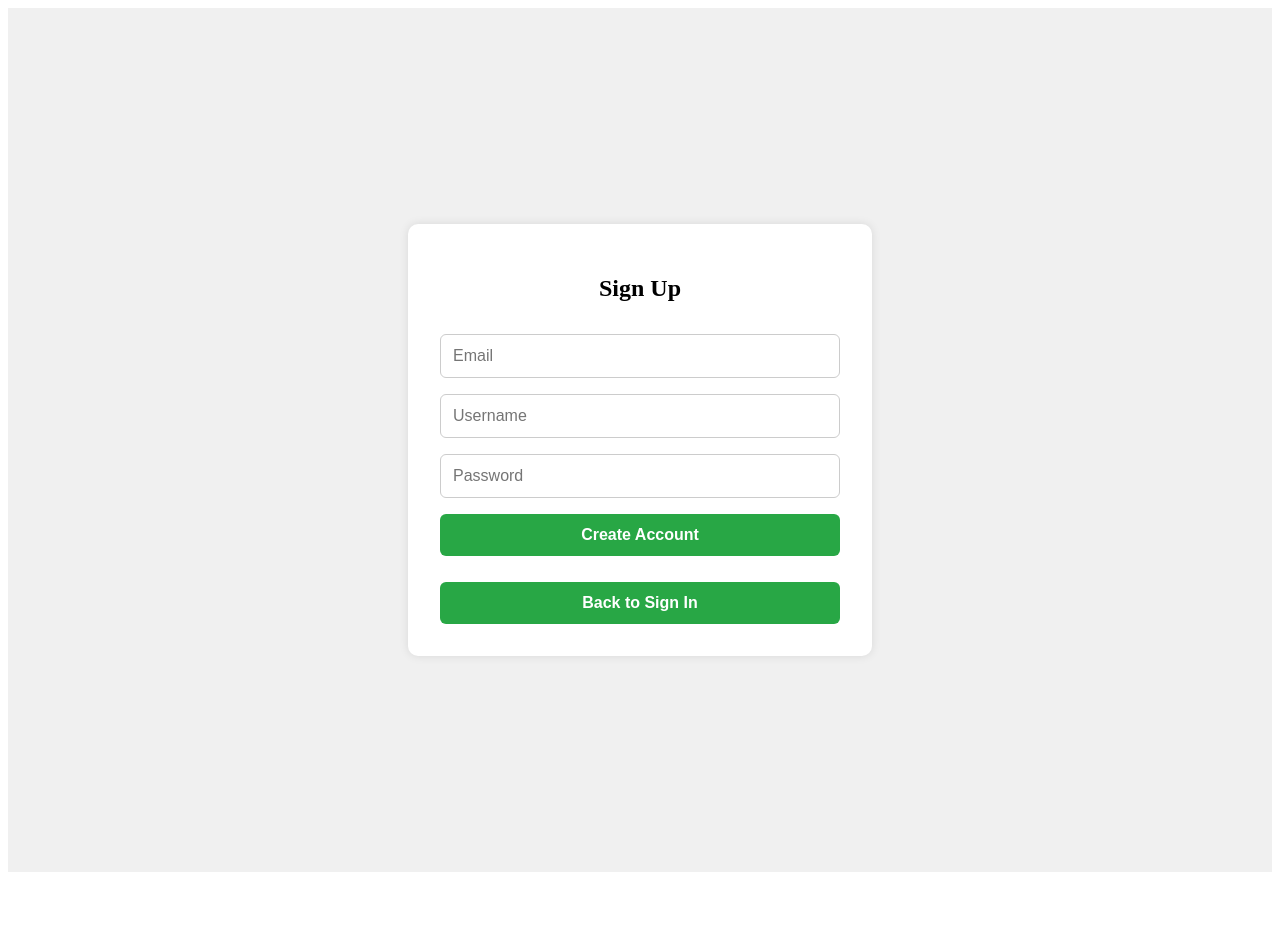
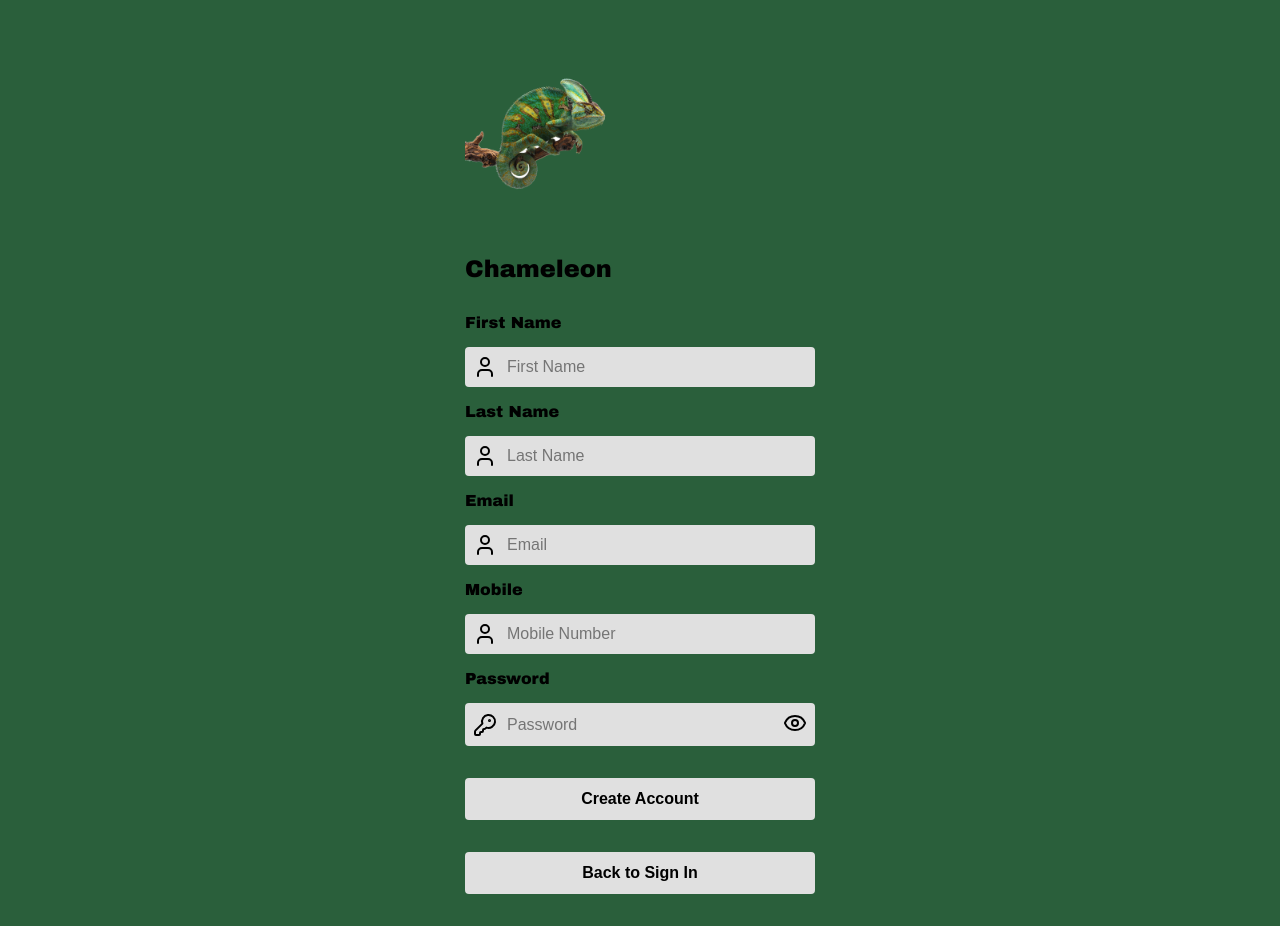
Before and after one commit to NikhilKumar41/EVAT-Website, a React (Vite) app in the folder EVAT-Website/: page /signup in a window 1280 px wide. Before the commit the page ends 880 px from the top, so only its background shows below. Built offline with nearby package versions, Linux system fonts and the light colour scheme.

Commit message:
User portal setup - Add NavBar, auth functions, and localStorage user handling
- Added NavBar with Favourite, Map, and Account links

- Set up Signin, Signup, and Signout functionality

- Store user info in localStorage for session management

- Display user data in Profile page

```diff
--- a/EVAT-Website/package.json
+++ b/EVAT-Website/package.json
@@ -11,6 +11,7 @@
   },
   "dependencies": {
     "leaflet": "^1.9.4",
+    "lucide-react": "^0.528.0",
     "react": "^19.1.0",
     "react-dom": "^19.1.0",
     "react-leaflet": "^5.0.0",
--- /dev/null
+++ b/EVAT-Website/src/components/NavBar.jsx
@@ -0,0 +1,35 @@
+import { useNavigate, useLocation } from 'react-router-dom';
+import '../styles/Style.css';
+
+function NavBar() {
+    const navigate = useNavigate();
+    const location = useLocation();
+
+    // Highlight active button
+    const isActive = (path) => location.pathname === path;
+
+    return (
+        <nav className="nav-bar">
+            <button
+                className={`nav-button ${isActive('/map') ? 'active' : ''}`}
+                onClick={() => navigate('/map')}
+            >
+            🔍 Map
+            </button>
+            <button
+                className={`nav-button ${isActive('/favourite') ? 'active' : ''}`}
+                onClick={() => navigate('/favourite')}
+            >
+            ⭐ Favourite
+            </button>
+            <button
+                className={`nav-button ${isActive('/profile') ? 'active' : ''}`}
+                onClick={() => navigate('/profile')}
+            >
+            👤 Account
+            </button>
+        </nav>
+    );
+}
+
+export default NavBar;
--- /dev/null
+++ b/EVAT-Website/src/pages/Profile.jsx
@@ -0,0 +1,80 @@
+import {useState, useEffect} from 'react';
+import {useNavigate} from 'react-router-dom';
+import {User, Phone, Mail, Eye, HelpCircle} from 'lucide-react';
+import NavBar from '../components/NavBar';
+import '../styles/Style.css';
+
+function Profile() {
+  const navigate = useNavigate();
+  const [user, setUser] = useState(null);
+  //Act like a session
+  const getCurrentUser = () => {
+    const storedUser = localStorage.getItem('currentUser');
+    return storedUser ? JSON.parse(storedUser) : null;
+  };
+  const [showChangePassword, setShowChangePassword] = useState(false);
+  const [newPassword, setNewPassword] = useState('');
+
+  useEffect(() => {
+    const currentUser = getCurrentUser();
+    if (currentUser) {
+      setUser(currentUser);
+    } else {
+      // No logged-in user found, redirect to login
+      navigate('/login');
+    }
+  }, [navigate]);
+
+  const handleSignOut = () => {
+    localStorage.removeItem('currentUser');
+    navigate('/login');
+  };
+
+  if (!user) return null;
+
+  return (
+    <div>
+      <NavBar />
+
+      <div className="auth-container">
+        <div className="auth-form">
+          <h2 className="logo-text">👤 User Profile</h2>
+
+          <p><strong>First Name:</strong> {user.firstName}</p>
+          <p><strong>Last Name:</strong> {user.lastName}</p>
+          <p><strong>Email:</strong> {user.email}</p>
+          <p><strong>Mobile:</strong> {user.mobile}</p>
+
+          {showChangePassword && (
+            <div className="input-group" style={{ marginTop: '1rem' }}>
+              <input
+                type="password"
+                placeholder="New Password"
+                value={newPassword}
+                onChange={(e) => setNewPassword(e.target.value)}
+                className="input"
+              />
+              <button className="button" onClick={handlePasswordChange}>
+                Save New Password
+              </button>
+            </div>
+          )}
+
+          <button
+            className="button"
+            style={{ marginTop: '1.5rem', backgroundColor: '#f44336' }}
+            onClick={handleSignOut}
+          >
+          🔓 Sign Out
+          </button>
+
+          <div className="help-center-link" style={{ marginTop: '1.5rem' }}>
+            <a href="tel:+1800123456">📞 Contact Help Center</a>
+          </div>
+        </div>
+      </div>
+    </div>
+  );
+}
+
+export default Profile;
--- a/EVAT-Website/src/pages/Signin.jsx
+++ b/EVAT-Website/src/pages/Signin.jsx
@@ -1,104 +1,100 @@
-import React, { useState } from 'react';
-import { useNavigate } from 'react-router-dom';
+import {useState} from 'react';
+import {useNavigate} from 'react-router-dom';
+import {Eye, EyeOff, KeyRound, User} from 'lucide-react'; //import icons from library
+import '../styles/Style.css';
 
 function Signin() {
   const [form, setForm] = useState({ email: '', password: '' });
+  const [showPassword, setShowPassword] = useState (false); //toggle password visibility
+  const [error, setError] = useState('');
   const [submitted, setSubmitted] = useState(false);
   const navigate = useNavigate();
 
   const handleChange = (e) => {
     setForm({ ...form, [e.target.name]: e.target.value });
+    setError(''); //clear error on input change
   };
 
   const handleSubmit = (e) => {
     e.preventDefault();
-    console.log('Signin data:', form);
+
+    // Get registered users from localStorage
+    const storedUsers = JSON.parse(localStorage.getItem('users')) || [];
+
+    // Find user with matching email and password
+    const foundUser = storedUsers.find(
+      (u) => u.email === form.email && u.password === form.password
+    );
+
+    if (foundUser) {
+      setError('');
       setSubmitted(true);
-    navigate('/map'); // انتقال به صفحه نقشه
+
+      // Save current session user
+      localStorage.setItem('currentUser', JSON.stringify(foundUser));
+
+      // Redirect to profile page
+      navigate('/profile');
+    } else {
+      setError('Invalid email or password. Please try again!');
+      setSubmitted(false);
+    }
   };
 
   return (
-    <div style={styles.container}>
-      <form onSubmit={handleSubmit} style={styles.form}>
-        <h2 style={styles.title}>Sign In</h2>
+    <div className="auth-container">
+      <img src="/chameleon.png" alt="Chameleon" className="logo-image"/>
+      <h1 className="logo-text">Chameleon</h1>
+
+        <div className="tab-row">
+          <span className="tab active">Sign in</span>
+          <span className="tab" onClick={() => navigate('/signup')}>Create Account</span>
+        </div>
+
+        <form onSubmit={handleSubmit} className="auth-form">
+          <label className="label">Email</label>
+          <div className="input-group">
+            <User className="icon"/>
             <input
-          style={styles.input}
-          type="email"
+              className="input"
+              type="text" //no email validation needed
               name="email"
-          placeholder="Email"
+              placeholder="Enter your email"
               value={form.email}
               onChange={handleChange}
               required
             />
+          </div>
+
+          <label className="label">Password</label>
+          <div className="input-group">
+            <KeyRound className="icon"/>
             <input
-          style={styles.input}
-          type="password"
+              className="input"
+              type={showPassword ? 'text' : 'password'}
               name="password"
-          placeholder="Password"
+              placeholder="Enter your password"
               value={form.password}
               onChange={handleChange}
               required
             />
-        <button style={styles.button} type="submit">
-          Sign In
+            <span
+              className="icon-right"
+              onClick={() => setShowPassword(!showPassword)}>
+              {showPassword ? <EyeOff /> : <Eye />}
+            </span>
+          </div>
+
+          <button type="submit" className="button">
+            SIGN IN
           </button>
-        <button
-          type="button"
-          style={{ ...styles.button, marginTop: '10px' }}
-          onClick={() => navigate('/signup')}
-        >
-          Go to Sign Up
-        </button>
-        {submitted && <p style={styles.success}>✅ Signin submitted</p>}
         </form>
+
+        {error && <p className="error-message">{error}</p>}
+
+        {submitted && <p className="success-message">✅ Signin submitted</p>}
     </div>
   );
 }
 
-const styles = {
-  container: {
-    display: 'flex',
-    minHeight: '100vh',
-    justifyContent: 'center',
-    alignItems: 'center',
-    padding: '2rem',
-    backgroundColor: '#f0f0f0',
-  },
-  form: {
-    backgroundColor: '#fff',
-    padding: '2rem',
-    borderRadius: '10px',
-    boxShadow: '0 0 10px rgba(0,0,0,0.1)',
-    width: '100%',
-    maxWidth: '400px',
-    display: 'flex',
-    flexDirection: 'column',
-    gap: '1rem',
-  },
-  title: {
-    textAlign: 'center',
-    marginBottom: '1rem',
-  },
-  input: {
-    padding: '12px',
-    border: '1px solid #ccc',
-    borderRadius: '6px',
-    fontSize: '1rem',
-  },
-  button: {
-    padding: '12px',
-    backgroundColor: '#28a745',
-    color: '#fff',
-    border: 'none',
-    borderRadius: '6px',
-    fontWeight: 'bold',
-    fontSize: '1rem',
-    cursor: 'pointer',
-  },
-  success: {
-    color: 'green',
-    textAlign: 'center',
-  },
-};
-
 export default Signin;
--- a/EVAT-Website/src/pages/Signup.jsx
+++ b/EVAT-Website/src/pages/Signup.jsx
@@ -1,112 +1,164 @@
-import React, { useState } from 'react';
-import { useNavigate } from 'react-router-dom';
+import {useState} from 'react';
+import {useNavigate} from 'react-router-dom';
+import {Eye, EyeOff, KeyRound, User} from 'lucide-react'; //import icons from library
+import '../styles/Style.css';
 
 function Signup() {
-  const [form, setForm] = useState({ username: '', email: '', password: '' });
+  const [form, setForm] = useState({
+    firstName: '',
+    lastName: '',
+    email: '',
+    mobile: '',
+    password: ''
+  });
+
+  const [showPassword, setShowPassword] = useState (false); //toggle password visibility
   const [submitted, setSubmitted] = useState(false);
   const navigate = useNavigate();
+  const [errors, setErrors] = useState({});
 
   const handleChange = (e) => {
     setForm({ ...form, [e.target.name]: e.target.value });
+    setErrors({ ...errors, [e.target.name]: '' });
+  };
+
+  //Check if email has been registered before
+  const checkEmail = (email) => {
+    const storedUsers = JSON.parse(localStorage.getItem('users')) || [];
+  return storedUsers.some(user => user.email === email);
 };
 
   const handleSubmit = (e) => {
     e.preventDefault();
-    console.log('Signup data:', form);
+
+    let newErrors = {};
+
+    if (checkEmail(form.email)) {
+      newErrors.email = 'This email is already registered. Please try another!';
+    }
+
+    if (Object.keys(newErrors).length > 0) {
+      setErrors(newErrors);
+      setSubmitted(false);
+      return;
+    }
+
+    // Get users array or empty array
+    const storedUsers = JSON.parse(localStorage.getItem('users')) || [];
+
+    // Add new user to array
+    storedUsers.push(form);
+
+    // Save back to localStorage
+    localStorage.setItem('users', JSON.stringify(storedUsers));
+
     setSubmitted(true);
+    setErrors({});
   };
 
   return (
-    <div style={styles.container}>
-      <form onSubmit={handleSubmit} style={styles.form}>
-        <h2 style={styles.title}>Sign Up</h2>
+    <div className="auth-container">
+      <form onSubmit={handleSubmit} className="auth-form">
+        <img src="/chameleon.png" alt="Chameleon" className="logo-image"/>
+        <h1 className="logo-text">Chameleon</h1>
+
+        <label className="auth-label">First Name</label>
+        <div className="input-group">
+          <User className="icon" />
           <input
-          style={styles.input}
+            type="text"
+            name="firstName"
+            placeholder="First Name"
+            value={form.firstName}
+            onChange={handleChange}
+            required
+            className="input"
+          />
+        </div>
+
+        <label className="auth-label">Last Name</label>
+        <div className="input-group">
+          <User className="icon" />
+          <input
+            type="text"
+            name="lastName"
+            placeholder="Last Name"
+            value={form.lastName}
+            onChange={handleChange}
+            required
+            className="input"
+          />
+        </div>
+
+        <label className="auth-label">Email</label>
+        <div className="input-group">
+          <User className="icon" />
+          <input
             type="email"
             name="email"
             placeholder="Email"
             value={form.email}
             onChange={handleChange}
             required
+            className="input"
           />
+        </div>
+        {errors.email && <p className="error-message">{errors.email}</p>}
+
+        <label className="auth-label">Mobile</label>
+        <div className="input-group">
+          <User className="icon" />
           <input
-          style={styles.input}
-          type="text"
-          name="username"
-          placeholder="Username"
-          value={form.username}
+            type="tel"
+            name="mobile"
+            placeholder="Mobile Number"
+            value={form.mobile}
             onChange={handleChange}
             required
+            pattern="04[0-9]{8}"
+            className="input"
+            onInvalid={e => e.target.setCustomValidity('Mobile number must start with 04 and contain 10 digits.')}
+            onInput={e => e.target.setCustomValidity('')}
           />
+        </div>
+
+        <label className="auth-label">Password</label>
+        <div className="input-group">
+          <KeyRound className="icon" />
           <input
-          style={styles.input}
-          type="password"
+            type={showPassword ? 'text' : 'password'}
             name="password"
             placeholder="Password"
             value={form.password}
             onChange={handleChange}
             required
+            className="input"
           />
-        <button style={styles.button} type="submit">
+          <span
+            className="icon-right"
+            onClick={() => setShowPassword(!showPassword)}
+          >
+            {showPassword ? <EyeOff /> : <Eye />}
+          </span>
+        </div>
+
+        <button type="submit" className="button">
           Create Account
         </button>
         <button
           type="button"
-          style={{ ...styles.button, marginTop: '10px' }}
+          className="button button-secondary"
           onClick={() => navigate('/signin')}
         >
           Back to Sign In
         </button>
-        {submitted && <p style={styles.success}>✅ Signup successful!</p>}
+
+        {submitted && (
+          <p className="success-message">✅ Signup successful!</p>
+        )}
       </form>
     </div>
   );
 }
 
-const styles = {
-  container: {
-    display: 'flex',
-    minHeight: '100vh',
-    justifyContent: 'center',
-    alignItems: 'center',
-    padding: '2rem',
-    backgroundColor: '#f0f0f0',
-  },
-  form: {
-    backgroundColor: '#fff',
-    padding: '2rem',
-    borderRadius: '10px',
-    boxShadow: '0 0 10px rgba(0,0,0,0.1)',
-    width: '100%',
-    maxWidth: '400px',
-    display: 'flex',
-    flexDirection: 'column',
-    gap: '1rem',
-  },
-  title: {
-    textAlign: 'center',
-    marginBottom: '1rem',
-  },
-  input: {
-    padding: '12px',
-    border: '1px solid #ccc',
-    borderRadius: '6px',
-    fontSize: '1rem',
-  },
-  button: {
-    padding: '12px',
-    backgroundColor: '#28a745',
-    color: '#fff',
-    border: 'none',
-    borderRadius: '6px',
-    fontWeight: 'bold',
-    fontSize: '1rem',
-    cursor: 'pointer',
-  },
-  success: {
-    color: 'green',
-    textAlign: 'center',
-  },
-};
-
 export default Signup;
--- /dev/null
+++ b/EVAT-Website/src/styles/Style.css
@@ -0,0 +1,149 @@
+body {
+  margin: 0;
+  padding: 0;
+  font-family: 'Arial Black', sans-serif;
+}
+
+.auth-container {
+  background-color: #2A5F3B;
+  color: #000;
+  min-height: 100vh;
+  padding: 2rem;
+  display: flex;
+  flex-direction: column;
+  align-items: center;
+}
+
+.logo-image {
+  width: 160px;
+  margin: 1rem 0;
+}
+
+.logo-text {
+  font-size: 1.5rem;
+  font-weight: 900;
+  margin-bottom: 1rem;
+}
+
+.tab-row {
+  display: flex;
+  gap: 2rem;
+  margin-bottom: 1.5rem;
+  font-size: 1.1rem;
+  cursor: pointer;
+}
+
+.tab {
+  font-weight: normal;
+}
+
+.tab.active {
+  font-weight: bold;
+}
+
+.auth-form {
+  display: flex;
+  flex-direction: column;
+  width: 100%;
+  max-width: 350px;
+  gap: 1rem;
+}
+
+.label {
+  font-size: 0.9rem;
+  font-weight: bold;
+}
+
+.input-group {
+  display: flex;
+  align-items: center;
+  background-color: #e0e0e0;
+  border-radius: 4px;
+  padding: 0.5rem;
+}
+
+.input {
+  flex: 1;
+  border: none;
+  outline: none;
+  background-color: transparent;
+  font-size: 1rem;
+}
+
+.icon {
+  margin-right: 0.5rem;
+}
+
+.icon-right {
+  margin-left: auto;
+  cursor: pointer;
+}
+
+.button {
+  margin-top: 1rem;
+  padding: 0.75rem;
+  background-color: #e0e0e0;
+  color: #000;
+  font-weight: bold;
+  font-size: 1rem;
+  border: none;
+  border-radius: 4px;
+  cursor: pointer;
+}
+
+/* Success messages */
+.success-message {
+  color: green;
+  text-align: center;
+  margin-top: 1rem;
+}
+
+/* Error messages */
+.error-message {
+  color: red;
+  text-align: center;
+  margin-top: 10px;
+}
+
+/* NavBar container */
+nav {
+  display: flex;
+  justify-content: space-around;
+  background-color: #f8f9fa;
+  padding: 0.75rem 1rem;
+  border-bottom: 1px solid #ddd;
+  position: sticky;
+  top: 0;
+  z-index: 1000;
+}
+
+/* Nav buttons */
+nav button {
+  background: none;
+  border: none;
+  font-size: 1.1rem;
+  cursor: pointer;
+  padding: 0.5rem 1rem;
+  transition: color 0.3s, font-weight 0.3s;
+  color: #555;
+  border-radius: 4px;
+}
+
+/* Hover effect */
+nav button:hover {
+  color: #007bff;
+  font-weight: bold;
+}
+
+/* Active button styling */
+nav button.active,
+nav button[style*="font-weight: bold"] {
+  color: #007bff;
+  font-weight: bold;
+  text-decoration: underline;
+}
+
+/* Remove button outline on click */
+nav button:focus {
+  outline: none;
+}
```
Also changed, not shown: EVAT-Website/src/App.jsx (+6 -2 lines), EVAT-Website/src/components/FormInput.jsx (+2 -13 lines), EVAT-Website/src/pages/Favourite.jsx (added, +12 -0 lines), EVAT-Website/src/pages/Map.jsx (+5 -4 lines), EVAT-Website/public/chameleon.png (added), 1 other file (tests, documents, lock files or other folders). Lines whose indentation alone changed are shown as unchanged.
